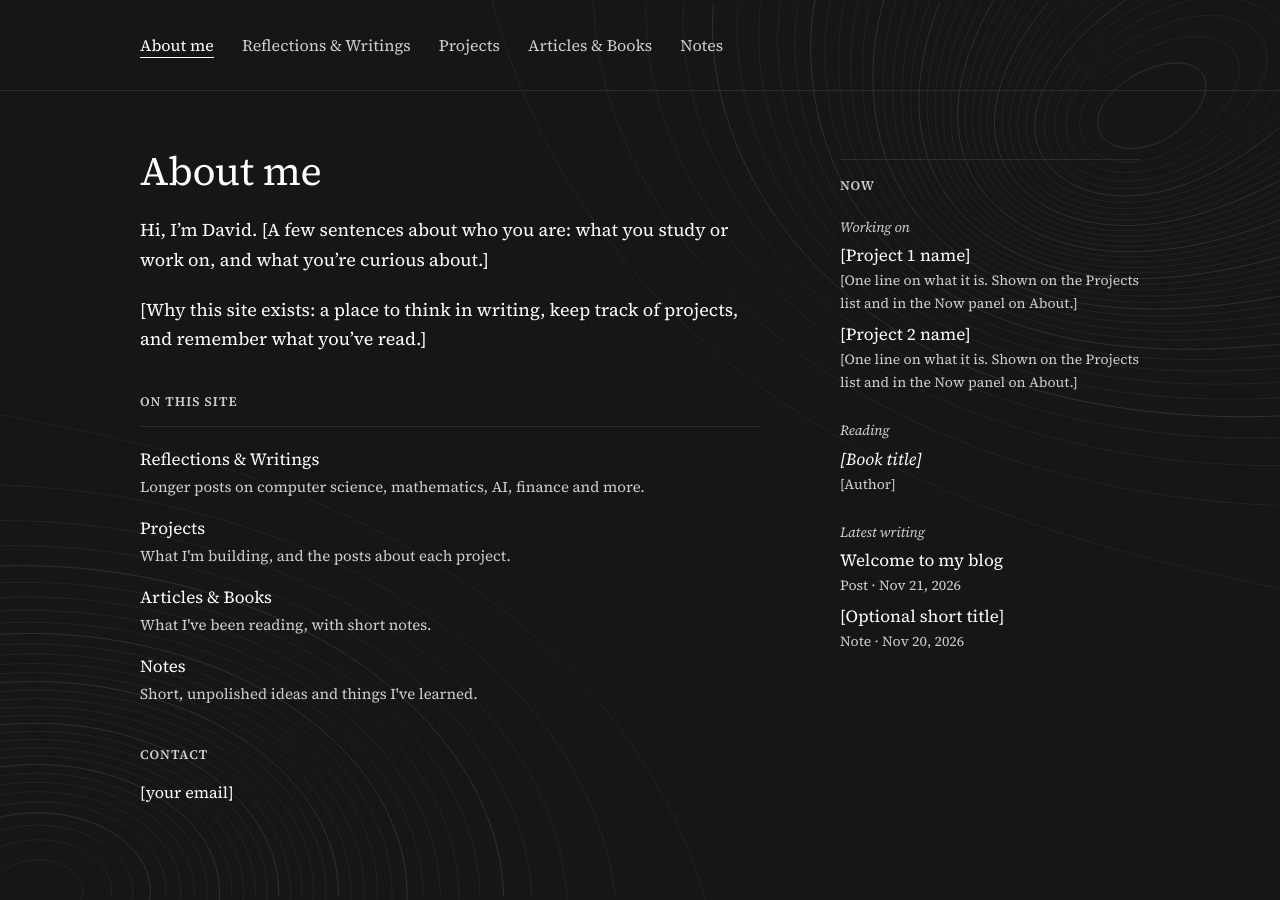
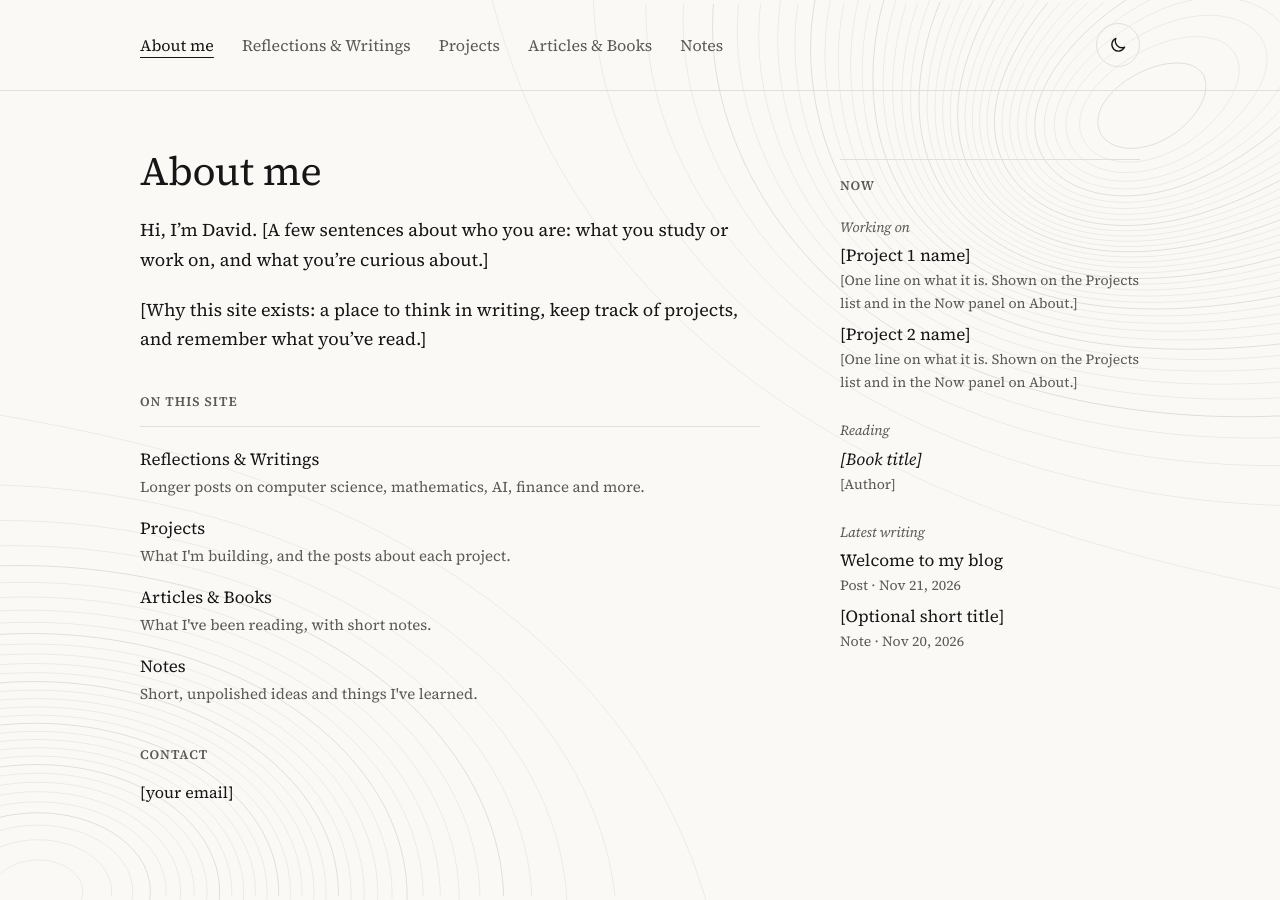
Before and after one commit to David-Berntsson/David-Berntsson.github.io, a Jekyll site: the page built from index.md, in a window 1280 px wide. Built offline with Jekyll 4.4.1, drawn with Linux system fonts in a browser that asks for light colours.

Commit message:
Light/dark mode, site icon

```diff
--- a/_includes/nav.html
+++ b/_includes/nav.html
@@ -1,7 +1,13 @@
 <nav class="nav" aria-label="Sections">
   <div class="nav-inner">
-    {% for s in site.sections %}
-      <a href="{{ s.url | relative_url }}"{% if page.section == s.id %} class="active"{% endif %}{% if page.url == s.url %} aria-current="page"{% endif %}>{{ s.name }}</a>
-    {% endfor %}
+    <div class="nav-links">
+      {% for s in site.sections %}
+        <a href="{{ s.url | relative_url }}"{% if page.section == s.id %} class="active"{% endif %}{% if page.url == s.url %} aria-current="page"{% endif %}>{{ s.name }}</a>
+      {% endfor %}
+    </div>
+    <button type="button" class="theme-toggle" id="theme-toggle" aria-label="Switch to light mode" title="Switch to light mode">
+      <svg class="icon-sun" width="20" height="20" viewBox="0 0 24 24" fill="none" stroke="currentColor" stroke-width="1.6" stroke-linecap="round" aria-hidden="true"><circle cx="12" cy="12" r="4"/><path d="M12 2.5v2M12 19.5v2M2.5 12h2M19.5 12h2M5.3 5.3l1.4 1.4M17.3 17.3l1.4 1.4M5.3 18.7l1.4-1.4M17.3 6.7l1.4-1.4"/></svg>
+      <svg class="icon-moon" width="20" height="20" viewBox="0 0 24 24" fill="none" stroke="currentColor" stroke-width="1.6" stroke-linecap="round" stroke-linejoin="round" aria-hidden="true"><path d="M20 14.5A8 8 0 0 1 9.5 4a8 8 0 1 0 10.5 10.5z"/></svg>
+    </button>
   </div>
 </nav>
--- a/_layouts/default.html
+++ b/_layouts/default.html
@@ -1,9 +1,28 @@
 <!DOCTYPE html>
-<html lang="{{ site.lang | default: 'en-US' }}">
+<html lang="{{ site.lang | default: 'en-US' }}" data-theme="dark">
 <head>
   <meta charset="UTF-8">
   <meta name="viewport" content="width=device-width, initial-scale=1">
+  {% comment %}
+    Light/dark mode: use the visitor's saved choice if they have one,
+    otherwise follow their device setting. Runs before the page is drawn,
+    so it never flashes the wrong colours.
+  {% endcomment %}
+  <script>
+    (function () {
+      var theme = 'dark';
+      try {
+        var saved = localStorage.getItem('theme');
+        if (saved === 'light' || saved === 'dark') theme = saved;
+        else if (window.matchMedia && window.matchMedia('(prefers-color-scheme: light)').matches) theme = 'light';
+      } catch (e) {}
+      document.documentElement.setAttribute('data-theme', theme);
+    })();
+  </script>
   {% seo %}
+  <link rel="icon" href="{{ '/favicon.ico' | relative_url }}" sizes="any">
+  <link rel="icon" href="{{ '/favicon.svg' | relative_url }}" type="image/svg+xml">
+  <link rel="apple-touch-icon" href="{{ '/apple-touch-icon.png' | relative_url }}">
   <link rel="preconnect" href="https://fonts.googleapis.com">
   <link rel="preconnect" href="https://fonts.gstatic.com" crossorigin>
   <link href="https://fonts.googleapis.com/css2?family=Source+Serif+4:ital,opsz,wght@0,8..60,400;0,8..60,600;1,8..60,400&display=swap" rel="stylesheet">
@@ -15,5 +34,26 @@
   <div class="wrap">
     {{ content }}
   </div>
+
+  <script>
+    (function () {
+      var root = document.documentElement;
+      var button = document.getElementById('theme-toggle');
+      if (!button) return;
+      function label() {
+        var next = root.getAttribute('data-theme') === 'light' ? 'dark' : 'light';
+        var text = 'Switch to ' + next + ' mode';
+        button.setAttribute('aria-label', text);
+        button.setAttribute('title', text);
+      }
+      label();
+      button.addEventListener('click', function () {
+        var next = root.getAttribute('data-theme') === 'light' ? 'dark' : 'light';
+        root.setAttribute('data-theme', next);
+        try { localStorage.setItem('theme', next); } catch (e) {}
+        label();
+      });
+    })();
+  </script>
 </body>
 </html>
--- a/assets/css/style.scss
+++ b/assets/css/style.scss
@@ -1,23 +1,61 @@
 ---
 ---
 
-/* David's homepage: clean dark serif theme */
+/* David's homepage: serif theme with a dark and a light mode.
 
-$bg:      #161616;
-$border:  #2c2c2c;
-$surface: #1e1e1e;
-/* Two text tones:
-   white      - headings, titles, links, the text you read
-   light grey - dates, labels, descriptions, inactive menu items */
-$text:    #ffffff;
-$muted:   #d2cec7;
-$heading: #ffffff;
-$link:    #ffffff;
+   ALL COLOURS LIVE HERE. Edit the dark mode block and the light mode block below.
+   - text / heading / link: the main text colour
+   - muted: the grey for dates, labels, descriptions, inactive menu items
+   - underline: the soft line under links
+   - status-active / status-finished: project status colours
+*/
 
-/* Project status colours */
-$status-active:   #8fd18a;  /* green */
-$status-finished: #e0b84f;  /* gold */
-$underline: #8a8780;  /* link underlines stay a soft grey so links are still visible */
+/* Dark mode (the default) */
+:root,
+[data-theme="dark"] {
+  color-scheme: dark;
+  --bg:              #161616;
+  --border:          #2c2c2c;
+  --surface:         #1e1e1e;
+  --text:            #ffffff;
+  --muted:           #d2cec7;
+  --heading:         #ffffff;
+  --link:            #ffffff;
+  --underline:       #8a8780;
+  --status-active:   #8fd18a;  /* green */
+  --status-finished: #e0b84f;  /* gold */
+  --contours-top:    url("../images/bg/contours-top.svg?v={{ site.time | date: '%s' }}");
+  --contours-bottom: url("../images/bg/contours-bottom.svg?v={{ site.time | date: '%s' }}");
+}
+
+/* Light mode */
+[data-theme="light"] {
+  color-scheme: light;
+  --bg:              #faf9f6;
+  --border:          #e2dfd8;
+  --surface:         #f0eee9;
+  --text:            #161616;
+  --muted:           #5c5852;
+  --heading:         #161616;
+  --link:            #161616;
+  --underline:       #a8a49d;
+  --status-active:   #2e7d32;  /* green */
+  --status-finished: #9a6a00;  /* gold */
+  --contours-top:    url("../images/bg/contours-top-light.svg?v={{ site.time | date: '%s' }}");
+  --contours-bottom: url("../images/bg/contours-bottom-light.svg?v={{ site.time | date: '%s' }}");
+}
+
+/* The rest of this file uses these names, so it follows the mode automatically. */
+$bg:      var(--bg);
+$border:  var(--border);
+$surface: var(--surface);
+$text:    var(--text);
+$muted:   var(--muted);
+$heading: var(--heading);
+$link:    var(--link);
+$underline: var(--underline);
+$status-active:   var(--status-active);
+$status-finished: var(--status-finished);
 
 *, *::before, *::after { box-sizing: border-box; }
 
@@ -38,7 +76,7 @@ a {
   text-decoration-thickness: 1px;
   text-underline-offset: 3px;
 }
-a:hover, a:focus { color: #fff; text-decoration-color: #fff; }
+a:hover, a:focus { color: $heading; text-decoration-color: $heading; }
 
 h1, h2, h3, h4 { color: $heading; line-height: 1.25; letter-spacing: -0.01em; }
 
@@ -64,8 +102,8 @@ body::before {
   z-index: -1;
   pointer-events: none;
   background:
-    url("../images/bg/contours-top.svg?v={{ site.time | date: '%s' }}") center top / 100% auto no-repeat,
-    url("../images/bg/contours-bottom.svg?v={{ site.time | date: '%s' }}") center bottom / 100% auto no-repeat;
+    var(--contours-top) center top / 100% auto no-repeat,
+    var(--contours-bottom) center bottom / 100% auto no-repeat;
 }
 
 /* ---------- Section bar ---------- */
@@ -76,9 +114,36 @@ body::before {
   margin: 0 auto;
   padding: 22px 40px;
   display: flex;
+  align-items: center;
+  gap: 16px;
+}
+.nav-links {
+  flex: 1;
+  min-width: 0;
+  display: flex;
   flex-wrap: wrap;
   gap: 8px 28px;
 }
+
+/* Light/dark toggle: shows a sun in dark mode, a moon in light mode */
+.theme-toggle {
+  flex: none;
+  width: 44px;
+  height: 44px;
+  display: flex;
+  align-items: center;
+  justify-content: center;
+  padding: 0;
+  border: 1px solid $border;
+  border-radius: 999px;
+  background: transparent;
+  color: $heading;
+  cursor: pointer;
+}
+.theme-toggle:hover, .theme-toggle:focus-visible { border-color: $muted; }
+.theme-toggle .icon-moon { display: none; }
+[data-theme="light"] .theme-toggle .icon-sun { display: none; }
+[data-theme="light"] .theme-toggle .icon-moon { display: block; }
 
 .nav a {
   padding: 10px 0;
@@ -105,7 +170,7 @@ body::before {
 }
 
 /* ---------- Sidebar (Reflections & Writings only) ---------- */
-.sidebar { flex: 1 1 260px; max-width: 300px; }
+.sidebar { flex: 1 1 260px; min-width: 0; max-width: 300px; }
 
 .site-title { margin: 0 0 8px; font-size: 32px; font-weight: 400; }
 .site-title a { color: $heading; text-decoration: none; }
@@ -310,15 +375,15 @@ th { color: $heading; }
   body { font-size: 17px; }
   body::before { background-size: 160% auto, 160% auto; background-position: right top, left bottom; }
 
-  .nav-inner {
+  .nav-inner { padding: 10px 16px 10px 24px; gap: 12px; }
+  .nav-links {
     flex-wrap: nowrap;
     overflow-x: auto;
     white-space: nowrap;
-    padding: 14px 24px;
     gap: 22px;
     scrollbar-width: none;
   }
-  .nav-inner::-webkit-scrollbar { display: none; }
+  .nav-links::-webkit-scrollbar { display: none; }
   .nav a { font-size: 15px; }
 
   .wrap { padding: 36px 24px; gap: 40px; }
```
Also changed, not shown: apple-touch-icon.png (added), assets/images/bg/contours-bottom-light.svg (added), assets/images/bg/contours-top-light.svg (added), favicon.ico (added), favicon.svg (added).
